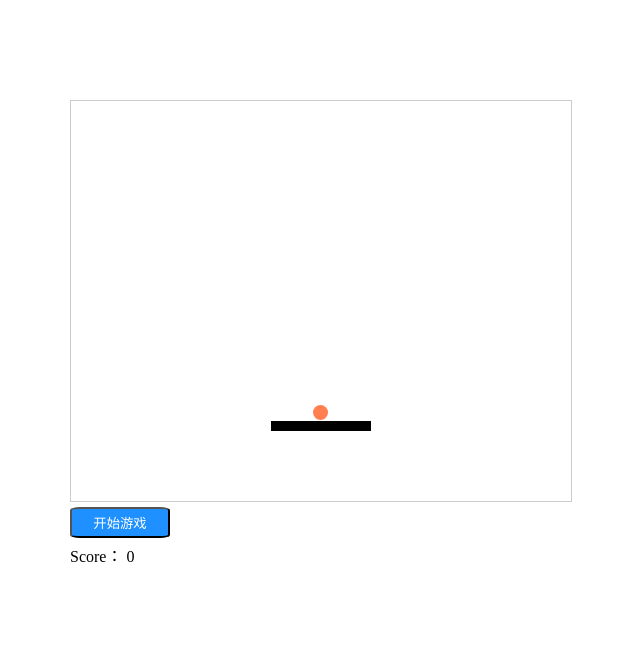
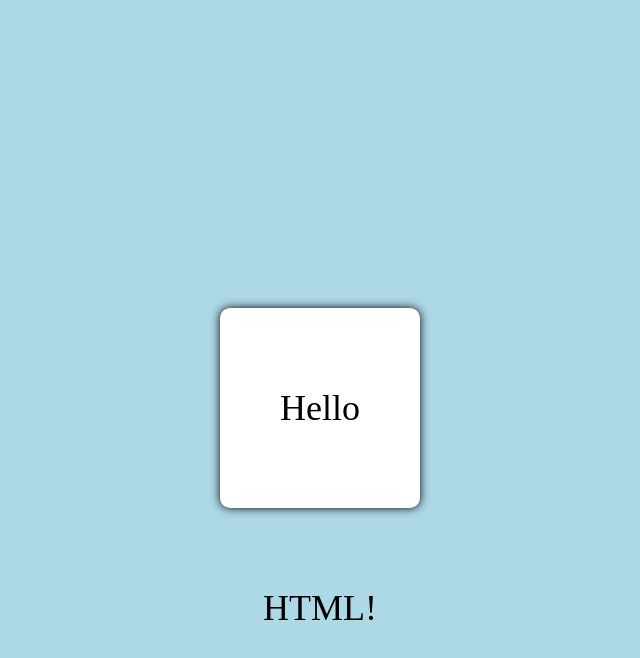
Before and after one commit to imkaics/imkaics.github.io, a plain HTML site: page index.html in a window 1280 px wide. Shown: the whole page, without its empty margins (320-960 px from the left). Drawn offline with Linux system fonts and the light colour scheme.

Commit message:
Update index.html

```diff
--- a/index.html
+++ b/index.html
@@ -1,19 +1,37 @@
 <!DOCTYPE html>
 <html>
-    <head>
-        <title>Fireworks Website</title>
-        <link rel="stylesheet" type="text/css" href="./css/style.css">
-        <script src="./js/script.js"></script>
-    </head>
-    <body>
-        <div id="contain">
-  <div id="box">
-    <div class="board"></div>
-    <div class="ball"></div>
-  </div>
-  <button>开始游戏</button><br>
-  <span>Score：</span>
-  <span class="score">0</span>
-</div>
-    </body>
+  <head>
+    <style>
+      body {
+        display: flex;
+        justify-content: center;
+        align-items: center;
+        height: 100vh;
+        background-color: lightblue;
+      }
+      .box {
+        width: 200px;
+        height: 200px;
+        background-color: white;
+        border-radius: 10px;
+        box-shadow: 0 0 10px black;
+        text-align: center;
+        line-height: 200px;
+        font-size: 36px;
+        color: black;
+        animation: rotate 5s linear infinite;
+      }
+      @keyframes rotate {
+        from {
+          transform: rotate(0deg);
+        }
+        to {
+          transform: rotate(360deg);
+        }
+      }
+    </style>
+  </head>
+  <body>
+    <div class="box">Hello HTML!</div>
+  </body>
 </html>
```
